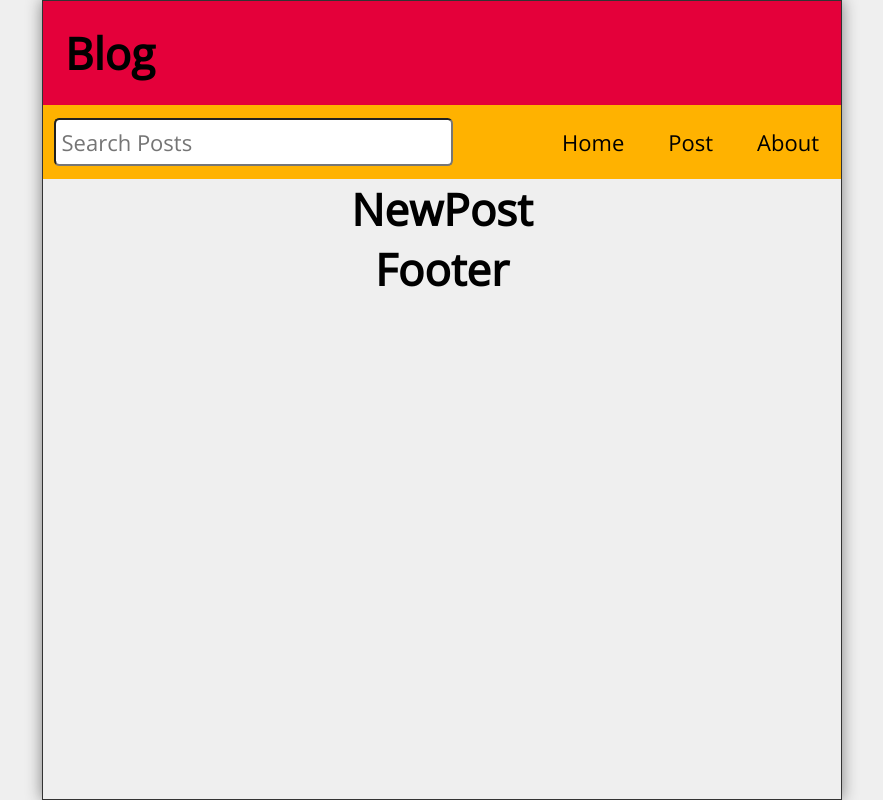
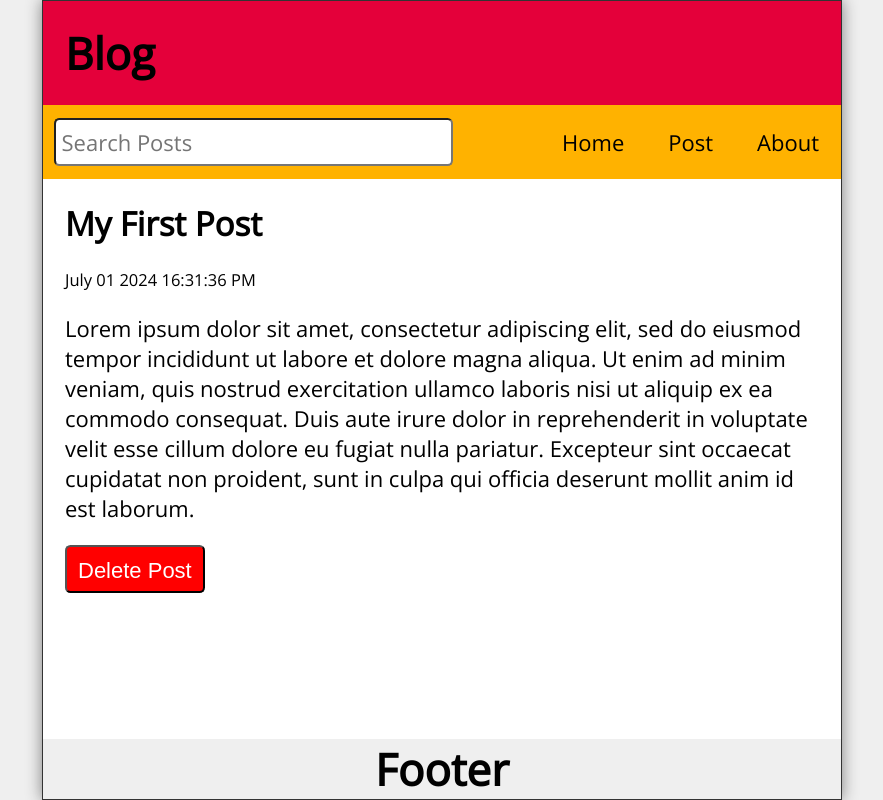
Before and after one commit to LilyBurton/learning-routing-making-a-blog, a React (Create React App) app: page /post/1 in a window 1280 px wide. Shown: the whole page, without its empty margins (198-1081 px from the left). Built offline with nearby package versions, Linux system fonts and the light colour scheme.

Commit message:
slowly getting back into React by doing the post page

```diff
--- a/src/App.js
+++ b/src/App.js
@@ -7,7 +7,7 @@ import NewPost from './NewPost';
 import PostPage from './PostPage';
 import About from './About';
 import Missing from './Missing';
-import { Route, Routes } from 'react-router-dom';
+import { Route, Routes, useNavigate } from 'react-router-dom';
 import { useState, useEffect } from 'react';
 
 function App() {
@@ -39,6 +39,13 @@ function App() {
   ])
   const [search, setSearch] = useState("");
   const [searchResults, setSearchResults] = useState([]);
+  const navigate = useNavigate()
+
+  const handleDelete = (id) => {
+    const postsList = posts.filter(post => post.id !== id)
+    setPosts(postsList)
+    navigate.push('/')
+  }
 
   return (
     <div className="App">
@@ -46,8 +53,8 @@ function App() {
       <Nav search={search} setSearch={setSearch}/>
       <Routes>
         <Route path="/" element={<Home posts={posts} />} />
-        <Route path="/post" element={<PostPage />} />
-        <Route path="/post/:id" element={<NewPost />} />
+        <Route path="/post" element={<NewPost />} />
+        <Route path="/post/:id" element={<PostPage posts={posts} handleDelete={handleDelete} />} />
         <Route path="/about" element={<About />} />
         <Route path="*" element={<Missing />} />
       </Routes>
--- a/src/PostPage.js
+++ b/src/PostPage.js
@@ -1,8 +1,33 @@
-const PostPage = () => {
+import { useParams, Link } from 'react-router-dom'
+
+const PostPage = ({ posts, handleDelete }) => {
+    const { id } = useParams();
+    const post = posts.find(post => (post.id).toString() === id)
     return (
-        <main>
-            <h1>PostPage</h1>
+        <main className="PostPage">
+            <article className="post">
+                {post &&
+                    <>
+                        <h2>{post.title}</h2>
+                        <p className="postDate">{post.datetime}</p>
+                        <p className="postBody">{post.body}</p>
+                        <button onClick={() => handleDelete(post.id)}>
+                            Delete Post
+                        </button>
+                    </>}
+
+                    {!post &&
+                        <>
+                            <h2>Page Not Found!</h2>
+                            <p>Well that's disappointing...</p>
+                            <p>
+                                <Link to='/'> Visit our homepage!</Link>
+                            </p>
+                        </>
+                    }
+            </article>
         </main>
+
     )
 }
 
```
